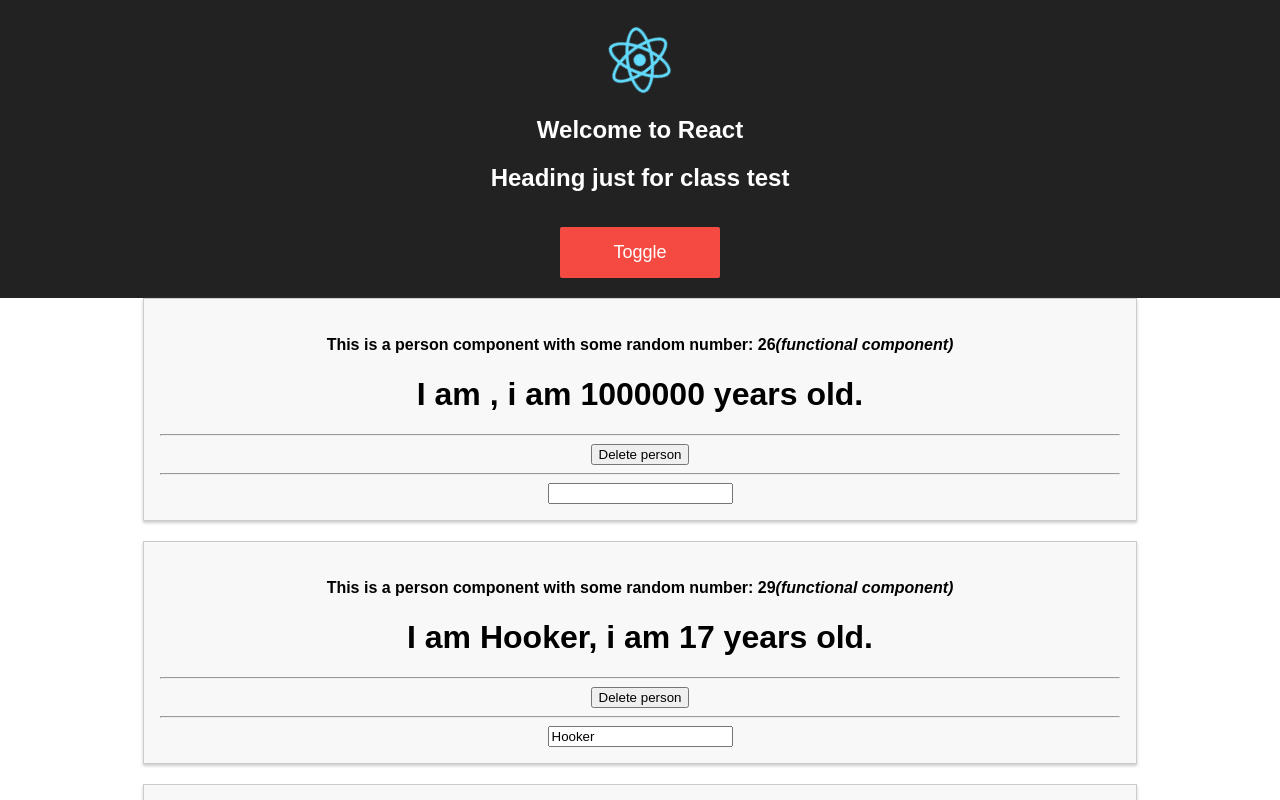
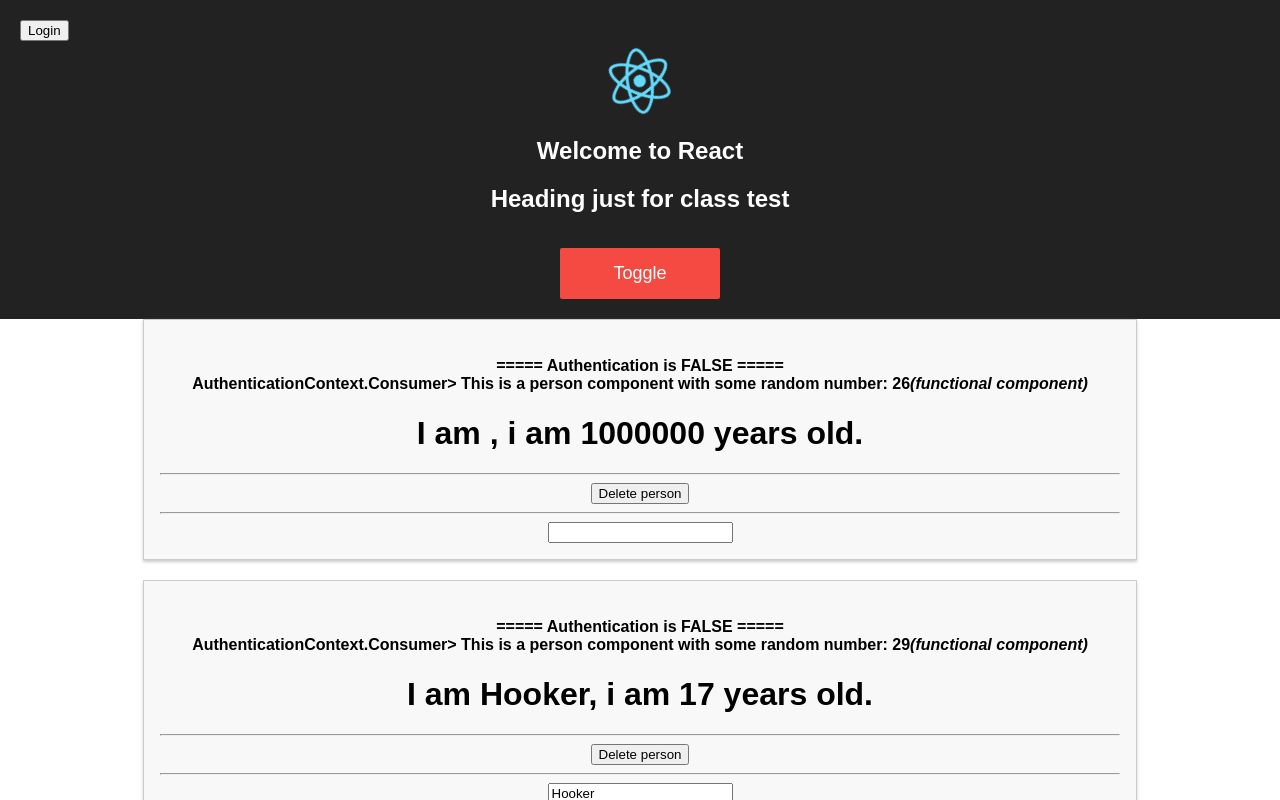
Before and after one commit to Danchev1/React-Redux-Playground, a React app in the folder react-tuts-playground/: page / in a window 1280 px wide. Both pictures are taken after a click on the button "Toggle". Shown: the top 800 px of the page. Built offline with nearby package versions, Linux system fonts and the light colour scheme.

Commit message:
tutorials react final

```diff
--- a/react-tuts-playground/src/App.js
+++ b/react-tuts-playground/src/App.js
@@ -2,6 +2,8 @@ import React, { Component } from 'react';
 import Header from './components/Header/Header';
 import PersonsList from './components/PersonsList/PersonsList';
 import Aux from './HOC/Aux';
+
+export const AuthenticationContext = React.createContext(false);
 
 class App extends Component {
   constructor(props) {
@@ -16,7 +18,8 @@ class App extends Component {
       { id: 3, name: 'Nemo', age: 6 }
     ],
     anotherState: 'unused state',
-    showPersons: false
+    showPersons: false,
+    authenticated: false
   };
 
   componentWillMount() {
@@ -72,14 +75,19 @@ class App extends Component {
     this.setState({ showPersons: !show });
   };
 
+  loginHandler = () => {
+    const auth = this.state.authenticated;
+    this.setState({ authenticated: !auth})
+  };
   render() {
     console.log('[App.js] inside render()');
     let personsList = null;
     if (this.state.showPersons) {
       personsList = (
-          <PersonsList persons={this.state.persons}
-                       deletePersonHandler={this.deletePersonHandler}
-                       nameChangeHandler={this.nameChangeHandler}/>
+          <PersonsList
+              persons={this.state.persons}
+              deletePersonHandler={this.deletePersonHandler}
+              nameChangeHandler={this.nameChangeHandler}/>
       );
     }
 
@@ -87,8 +95,12 @@ class App extends Component {
         <Aux>
           <Header persons={this.state.persons}
                   showPersons={this.state.showPersons}
+                  loginState={this.loginHandler}
                   toggleHandler={this.toggleHandler}/>
-          {personsList}
+
+          <AuthenticationContext.Provider value={this.state.authenticated}>
+            {personsList}
+          </AuthenticationContext.Provider>
         </Aux>
     )
   }
--- a/react-tuts-playground/src/HOC/WithClass.js
+++ b/react-tuts-playground/src/HOC/WithClass.js
@@ -1,9 +1,9 @@
 import React from 'react';
 
 const withClass = (props) => (
-      <div className={props.classes}>
-        {props.children}
-      </div>
+    <div className={props.classes}>
+      {props.children}
+    </div>
 );
 
 export default withClass;
--- a/react-tuts-playground/src/components/Header/Header.js
+++ b/react-tuts-playground/src/components/Header/Header.js
@@ -13,6 +13,7 @@ const header = props => {
 
     return (
     <header>
+        <button onClick={props.loginState}>Login</button>
         <img src={logo} className={classes["logo"]} alt="logo" />
         <h1 className={classes["Header-title"]}>Welcome to React</h1>
         <h2 className={headingClasses.join(' ')}>Heading just for class test</h2>
--- a/react-tuts-playground/src/components/PersonsList/Person/Person.js
+++ b/react-tuts-playground/src/components/PersonsList/Person/Person.js
@@ -2,10 +2,14 @@ import React from 'react';
 import classes from './Person.css';
 import Aux from '../../../HOC/Aux';
 import hocWithClass from '../../../HOC/hocWithClass';
+import { AuthenticationContext } from '../../../App';
 
 const person = props => (
     <Aux>
       <h4>
+        <AuthenticationContext.Consumer>
+          {auth => auth ? <div>===== Authentication is TRUE ===== </div> : <div> ===== Authentication is FALSE =====</div>}
+        </AuthenticationContext.Consumer>AuthenticationContext.Consumer>
           This is a person component with some random number: {Math.floor(Math.random() * 30)}
           <em>(functional component)</em>
        </h4>
--- a/react-tuts-playground/src/components/PersonsList/PersonsList.js
+++ b/react-tuts-playground/src/components/PersonsList/PersonsList.js
@@ -16,10 +16,12 @@ class PersonsList extends Component {
     console.log('[UPDATE PersonsList.js] inside componentWillReceiveProps()', nextProps);
   }
 
+/*
   shouldComponentUpdate(nextProps, nextState) {
     console.log('[UPDATE PersonsList.js] inside shouldComponentUpdate()', nextProps, nextState);
     return nextProps.persons !== this.props.persons;
   }
+*/
 
   componentWillUpdate(nextProps, nextState) {
     console.log('[UPDATE PersonsList.js] inside componentWillUpdate()', nextProps, nextState);
```
